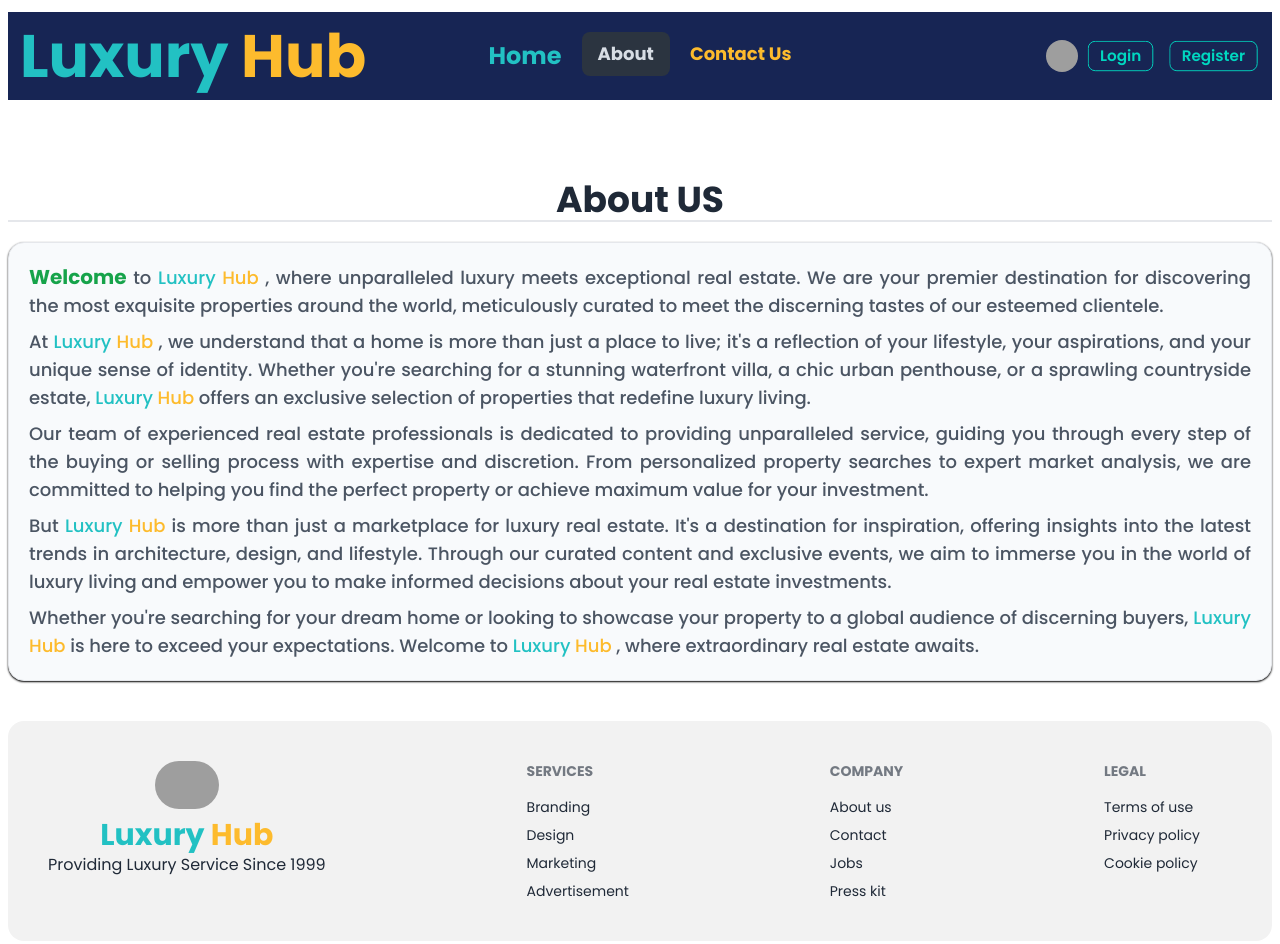
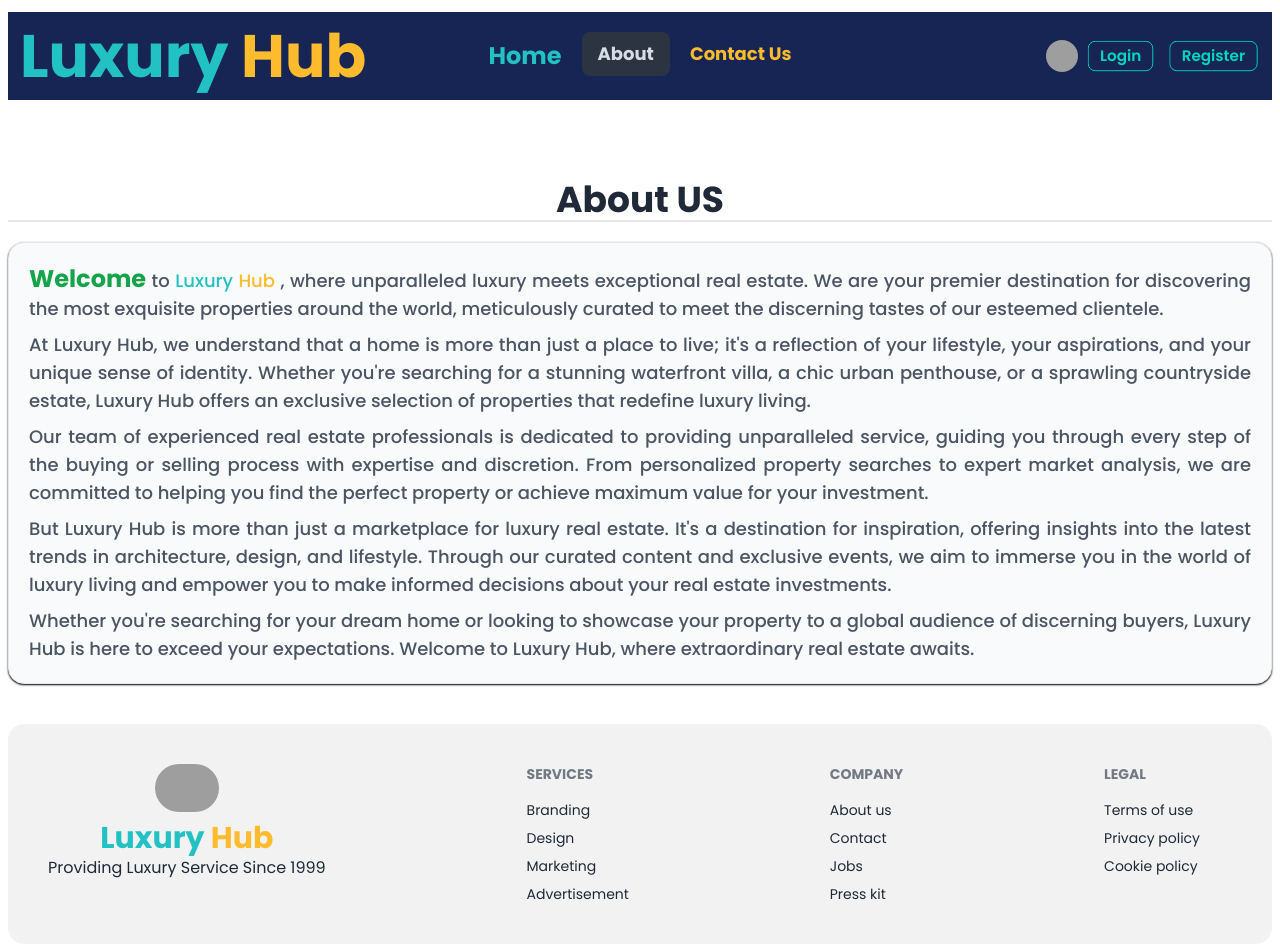
Before and after one commit to saiful797/Luxury-Hub, a React (Vite) app: page /about in a window 1280 px wide. Built offline with nearby package versions, Linux system fonts and the light colour scheme; grey boxes are pictures that could not be loaded.

Commit message:
Updated Home page and Error Page

```diff
--- a/src/pages/About/About.jsx
+++ b/src/pages/About/About.jsx
@@ -8,11 +8,11 @@ const About = () => {
             </div>
             <div className="mt-5 space-y-2 text-lg font-medium text-gray-600 border rounded-2xl bg-slate-50 shadow-sm shadow-black p-5 text-justify">
                 <p>
-                <span className="text-green-600 text-xl font-bold">Welcome</span> to<span className="text-[#22c1c3]"> Luxury </span> <span className="text-[#fdbb2d]">Hub </span>, where unparalleled luxury meets exceptional real estate. We are your premier destination for discovering the most exquisite properties around the world, meticulously curated to meet the discerning tastes of our esteemed clientele.
+                <span className="text-green-600 text-2xl font-bold">Welcome</span> to<span className="text-[#22c1c3]"> Luxury </span> <span className="text-[#fdbb2d]">Hub </span>, where unparalleled luxury meets exceptional real estate. We are your premier destination for discovering the most exquisite properties around the world, meticulously curated to meet the discerning tastes of our esteemed clientele.
                 </p>
 
                 <p>
-                    At <span className="text-[#22c1c3]"> Luxury </span> <span className="text-[#fdbb2d]">Hub </span>, we understand that a home is more than just a place to live; it's a reflection of your lifestyle, your aspirations, and your unique sense of identity. Whether you're searching for a stunning waterfront villa, a chic urban penthouse, or a sprawling countryside estate, <span className="text-[#22c1c3]"> Luxury </span> <span className="text-[#fdbb2d]">Hub </span> offers an exclusive selection of properties that redefine luxury living.
+                    At Luxury Hub, we understand that a home is more than just a place to live; it's a reflection of your lifestyle, your aspirations, and your unique sense of identity. Whether you're searching for a stunning waterfront villa, a chic urban penthouse, or a sprawling countryside estate, Luxury Hub offers an exclusive selection of properties that redefine luxury living.
                 </p>
 
                 <p>
@@ -20,11 +20,11 @@ const About = () => {
                 </p>
 
                 <p>
-                    But <span className="text-[#22c1c3]"> Luxury </span> <span className="text-[#fdbb2d]">Hub </span> is more than just a marketplace for luxury real estate. It's a destination for inspiration, offering insights into the latest trends in architecture, design, and lifestyle. Through our curated content and exclusive events, we aim to immerse you in the world of luxury living and empower you to make informed decisions about your real estate investments.
+                    But Luxury Hub is more than just a marketplace for luxury real estate. It's a destination for inspiration, offering insights into the latest trends in architecture, design, and lifestyle. Through our curated content and exclusive events, we aim to immerse you in the world of luxury living and empower you to make informed decisions about your real estate investments.
                 </p>
 
                 <p>
-                    Whether you're searching for your dream home or looking to showcase your property to a global audience of discerning buyers, <span className="text-[#22c1c3]"> Luxury </span> <span className="text-[#fdbb2d]">Hub </span> is here to exceed your expectations. Welcome to <span className="text-[#22c1c3]"> Luxury </span> <span className="text-[#fdbb2d]">Hub </span>, where extraordinary real estate awaits.
+                    Whether you're searching for your dream home or looking to showcase your property to a global audience of discerning buyers, Luxury Hub is here to exceed your expectations. Welcome to Luxury Hub, where extraordinary real estate awaits.
                 </p>
             </div>
         </div>
--- a/src/pages/Estates/Estates.jsx
+++ b/src/pages/Estates/Estates.jsx
@@ -14,7 +14,7 @@ const Estates = () => {
             <div className="flex justify-center">
                 <h1 className="text-center lg:w-1/2 text-2xl font-semibold">Your Investment, Our Commitment: Transforming Dreams into Distinctive Estates at <span className="text-[#22c1c3]">Luxury </span> <span className="text-[#fdbb2d]">Hub</span>.</h1>
             </div>
-            <div className="grid md: grid-cols-2 lg:grid-cols-3  place-items-center">
+            <div className="grid md:grid-cols-2 lg:grid-cols-3  place-items-center">
             {
                 estates.map(estate => <Estate key={estate.id} estate={estate}></Estate>)
             }
--- a/src/pages/errorElement/ErrorElement.jsx
+++ b/src/pages/errorElement/ErrorElement.jsx
@@ -4,7 +4,7 @@ const ErrorElement = () => {
     return (
         <div className="flex justify-center items-center mt-56">
             <div className="text-center text-xl font-bold space-y-5">
-                <h1>Error 404!!</h1>
+                <h1>Error 404!!!</h1>
                 <p>Page Does Not Found!!</p>
             <div>
                 <Link to="/">
--- a/src/pages/home/Home.jsx
+++ b/src/pages/home/Home.jsx
@@ -4,7 +4,7 @@ import Slider from "../slider-swiper/Slider";
 const Home = () => {
     return (
         <div className="">
-            <div className="md:hidden">
+            <div className="lg:hidden">
                 <p className="mt-5 text-justify"><span className="text-green-600 text-xl font-bold">Welcome</span> to <span className="text-[#22c1c3]"> Luxury </span> <span className="text-[#fdbb2d]">Hub </span>, where opulence meets unparalleled elegance. Dive into a world of refined living as we curate the finest in luxury properties, experiences, and lifestyle essentials. Whether you're seeking a breathtaking villa overlooking azure waters, an exclusive penthouse in a bustling metropolis, or curated experiences that redefine luxury, <span className="text-[#22c1c3]"> Luxury </span> <span className="text-[#fdbb2d]">Hub </span> is your ultimate destination. Join our exclusive community of discerning individuals and elevate every aspect of your lifestyle with the sophistication and refinement that define <span className="text-[#22c1c3]"> Luxury </span> <span className="text-[#fdbb2d]">Hub </span>.</p>
             </div>
             <div className="mt-10 md:mt-5 z-[0]">
--- a/src/pages/slider-swiper/Slider.jsx
+++ b/src/pages/slider-swiper/Slider.jsx
@@ -28,13 +28,13 @@ const Slider = () => {
         >
             <SwiperSlide>
                 <div className='relative'>
-                    <img className='w-full h-[500px]' src="https://i.ibb.co/5rtdyP7/Penthouse.jpg" alt=""/>
+                    <img className='w-full h-[300px] md:h-[600px]' src="https://i.ibb.co/5rtdyP7/Penthouse.jpg" alt=""/>
                     <p className='absolute top-[20%] left-1/2 -translate-x-[50%] -translate-y-[50%] text-6xl font-bold text-white'>Penthouse</p>
                 </div>
             </SwiperSlide>
             <SwiperSlide>
                <div className='relative'>
-                    <img className=' w-full h-[500px]' src="https://i.ibb.co/L1CHZLm/Beachfront-properties.jpg" alt="" />
+                    <img className=' w-full h-[300px] md:h-[600px]' src="https://i.ibb.co/L1CHZLm/Beachfront-properties.jpg" alt="" />
                     <div className='absolute top-[20%] left-1/2 -translate-x-[50%] -translate-y-[50%] text-6xl font-bold text-white'>
                         <div className='flex gap-3'>
                             <p>Beachfront</p>
@@ -45,13 +45,13 @@ const Slider = () => {
             </SwiperSlide>
             <SwiperSlide>
                 <div className='relative'>
-                    <img className='w-full h-[500px]' src="https://i.ibb.co/wckC9VH/resorts.jpg" alt="" />
+                    <img className='w-full h-[300px] md:h-[600px]' src="https://i.ibb.co/wckC9VH/resorts.jpg" alt="" />
                     <p className='absolute top-[20%] left-1/2 -translate-x-[50%] -translate-y-[50%] text-6xl font-bold text-white'>Resorts</p>
                 </div>
             </SwiperSlide>
             <SwiperSlide>
                 <div className='relative'>
-                    <img className='w-full h-[500px]' src="https://i.ibb.co/KD55PGn/private-islands.jpg" alt="" />
+                    <img className='w-full h-[300px] md:h-[600px]' src="https://i.ibb.co/KD55PGn/private-islands.jpg" alt="" />
                     <p className='absolute top-[20%] left-1/2 -translate-x-[50%] -translate-y-[50%] text-6xl font-bold text-white'>Private Islands</p>
                 </div>
             </SwiperSlide>
```
